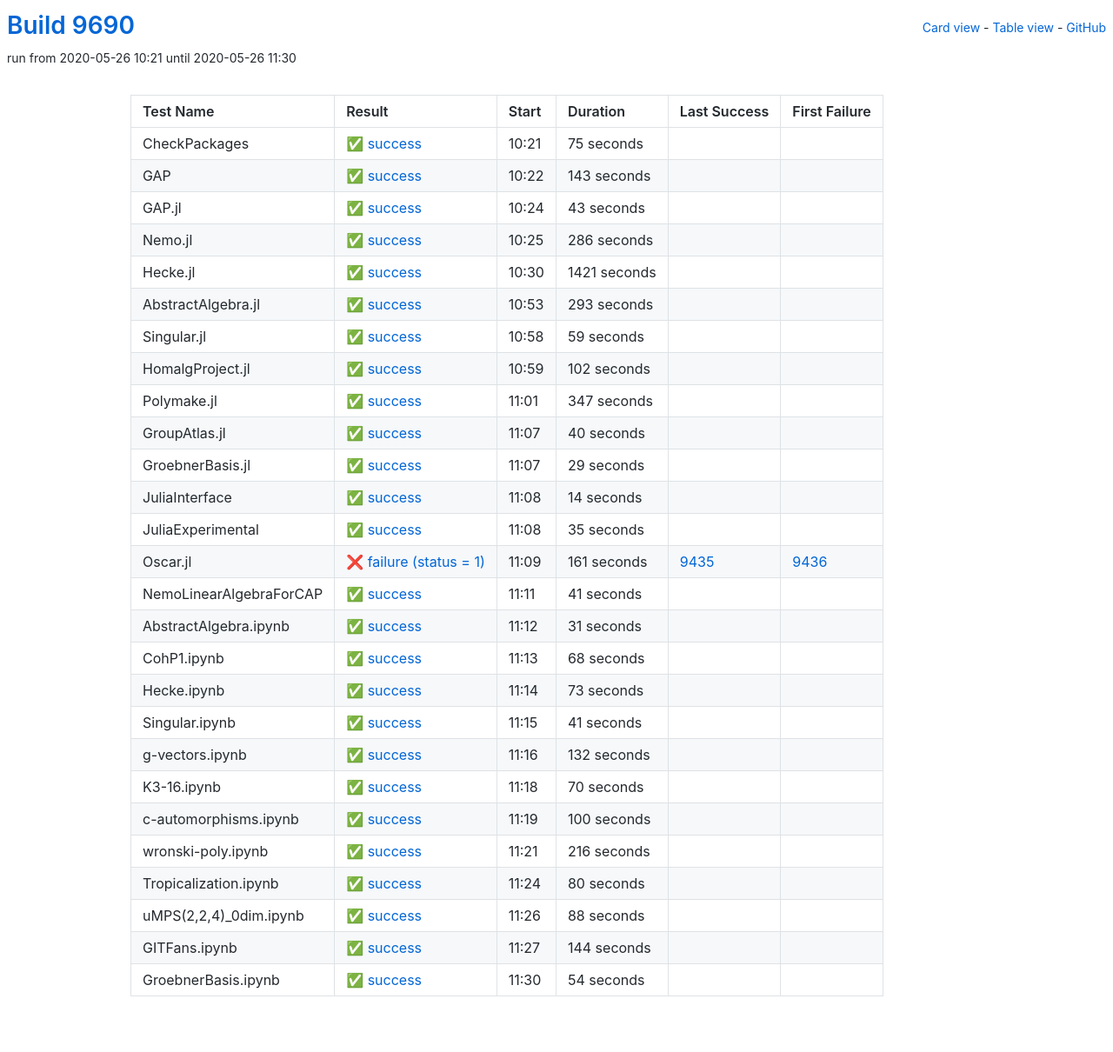
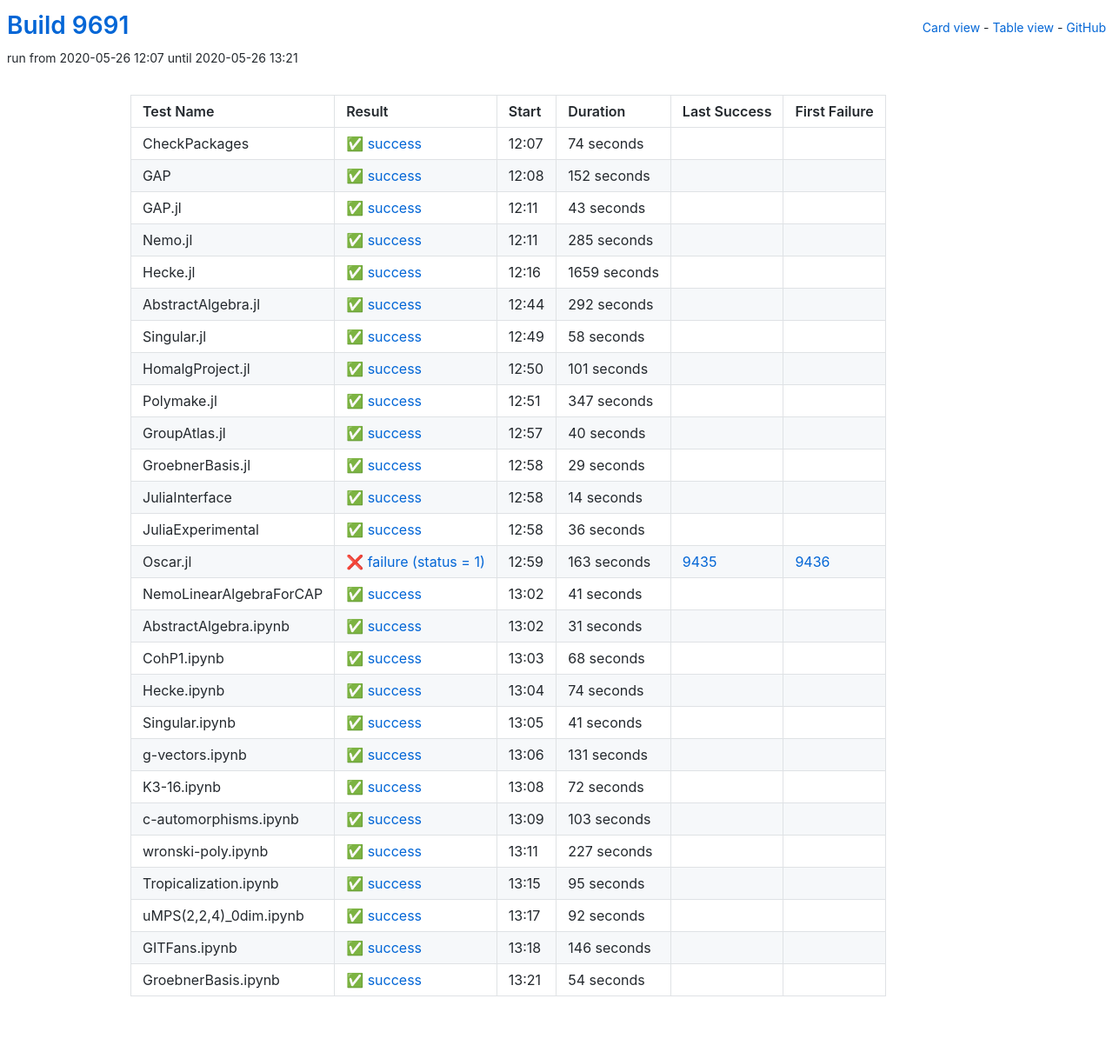
Before and after one commit to oscar-system/oscar-ci-status, a Jekyll site: the page built from table.html, in a window 1280 px wide. Shown: the whole page at 87% size. Built offline with Jekyll 4.4.1, drawn with Linux system fonts in a browser that asks for light colours.

Commit message:
Build 9691

```diff
--- a/_data/ci.yml
+++ b/_data/ci.yml
@@ -1,29 +1,29 @@
-build: 9690
-build_url: https://oscarci.mathematik.uni-kl.de/job/oscar/9690/
+build: 9691
+build_url: https://oscarci.mathematik.uni-kl.de/job/oscar/9691/
 job: oscar
 tests:
-- duration: 75
+- duration: 74
   exitcode: 0
   first_failure: false
   first_failure_url: null
   id: checkpackages
   last_success: false
   last_success_url: null
-  log: https://oscarci.mathematik.uni-kl.de/job/oscar/9690/artifact/logs/build-9690/CheckPackages.log
+  log: https://oscarci.mathematik.uni-kl.de/job/oscar/9691/artifact/logs/build-9691/CheckPackages.log
   name: CheckPackages
-  start: 2020-05-26 10:21
+  start: 2020-05-26 12:07
   status: success
   success: true
-- duration: 143
+- duration: 152
   exitcode: 0
   first_failure: false
   first_failure_url: null
   id: gap
   last_success: false
   last_success_url: null
-  log: https://oscarci.mathematik.uni-kl.de/job/oscar/9690/artifact/logs/build-9690/GAP.log
+  log: https://oscarci.mathematik.uni-kl.de/job/oscar/9691/artifact/logs/build-9691/GAP.log
   name: GAP
-  start: 2020-05-26 10:22
+  start: 2020-05-26 12:08
   status: success
   success: true
 - duration: 43
@@ -33,69 +33,69 @@
   id: gap-jl
   last_success: false
   last_success_url: null
-  log: https://oscarci.mathematik.uni-kl.de/job/oscar/9690/artifact/logs/build-9690/GAP.jl.log
+  log: https://oscarci.mathematik.uni-kl.de/job/oscar/9691/artifact/logs/build-9691/GAP.jl.log
   name: GAP.jl
-  start: 2020-05-26 10:24
+  start: 2020-05-26 12:11
   status: success
   success: true
-- duration: 286
+- duration: 285
   exitcode: 0
   first_failure: false
   first_failure_url: null
   id: nemo-jl
   last_success: false
   last_success_url: null
-  log: https://oscarci.mathematik.uni-kl.de/job/oscar/9690/artifact/logs/build-9690/Nemo.jl.log
+  log: https://oscarci.mathematik.uni-kl.de/job/oscar/9691/artifact/logs/build-9691/Nemo.jl.log
   name: Nemo.jl
-  start: 2020-05-26 10:25
+  start: 2020-05-26 12:11
   status: success
   success: true
-- duration: 1421
+- duration: 1659
   exitcode: 0
   first_failure: false
   first_failure_url: null
   id: hecke-jl
   last_success: false
   last_success_url: null
-  log: https://oscarci.mathematik.uni-kl.de/job/oscar/9690/artifact/logs/build-9690/Hecke.jl.log
+  log: https://oscarci.mathematik.uni-kl.de/job/oscar/9691/artifact/logs/build-9691/Hecke.jl.log
   name: Hecke.jl
-  start: 2020-05-26 10:30
+  start: 2020-05-26 12:16
   status: success
   success: true
-- duration: 293
+- duration: 292
   exitcode: 0
   first_failure: false
   first_failure_url: null
   id: abstractalgebra-jl
   last_success: false
   last_success_url: null
-  log: https://oscarci.mathematik.uni-kl.de/job/oscar/9690/artifact/logs/build-9690/AbstractAlgebra.jl.log
+  log: https://oscarci.mathematik.uni-kl.de/job/oscar/9691/artifact/logs/build-9691/AbstractAlgebra.jl.log
   name: AbstractAlgebra.jl
-  start: 2020-05-26 10:53
+  start: 2020-05-26 12:44
   status: success
   success: true
-- duration: 59
+- duration: 58
   exitcode: 0
   first_failure: false
   first_failure_url: null
   id: singular-jl
   last_success: false
   last_success_url: null
-  log: https://oscarci.mathematik.uni-kl.de/job/oscar/9690/artifact/logs/build-9690/Singular.jl.log
+  log: https://oscarci.mathematik.uni-kl.de/job/oscar/9691/artifact/logs/build-9691/Singular.jl.log
   name: Singular.jl
-  start: 2020-05-26 10:58
+  start: 2020-05-26 12:49
   status: success
   success: true
-- duration: 102
+- duration: 101
   exitcode: 0
   first_failure: false
   first_failure_url: null
   id: homalgproject-jl
   last_success: false
   last_success_url: null
-  log: https://oscarci.mathematik.uni-kl.de/job/oscar/9690/artifact/logs/build-9690/HomalgProject.jl.log
+  log: https://oscarci.mathematik.uni-kl.de/job/oscar/9691/artifact/logs/build-9691/HomalgProject.jl.log
   name: HomalgProject.jl
-  start: 2020-05-26 10:59
+  start: 2020-05-26 12:50
   status: success
   success: true
 - duration: 347
@@ -105,9 +105,9 @@
   id: polymake-jl
   last_success: false
   last_success_url: null
-  log: https://oscarci.mathematik.uni-kl.de/job/oscar/9690/artifact/logs/build-9690/Polymake.jl.log
+  log: https://oscarci.mathematik.uni-kl.de/job/oscar/9691/artifact/logs/build-9691/Polymake.jl.log
   name: Polymake.jl
-  start: 2020-05-26 11:01
+  start: 2020-05-26 12:51
   status: success
   success: true
 - duration: 40
@@ -117,9 +117,9 @@
   id: groupatlas-jl
   last_success: false
   last_success_url: null
-  log: https://oscarci.mathematik.uni-kl.de/job/oscar/9690/artifact/logs/build-9690/GroupAtlas.jl.log
+  log: https://oscarci.mathematik.uni-kl.de/job/oscar/9691/artifact/logs/build-9691/GroupAtlas.jl.log
   name: GroupAtlas.jl
-  start: 2020-05-26 11:07
+  start: 2020-05-26 12:57
   status: success
   success: true
 - duration: 29
@@ -129,9 +129,9 @@
   id: groebnerbasis-jl
   last_success: false
   last_success_url: null
-  log: https://oscarci.mathematik.uni-kl.de/job/oscar/9690/artifact/logs/build-9690/GroebnerBasis.jl.log
+  log: https://oscarci.mathematik.uni-kl.de/job/oscar/9691/artifact/logs/build-9691/GroebnerBasis.jl.log
   name: GroebnerBasis.jl
-  start: 2020-05-26 11:07
+  start: 2020-05-26 12:58
   status: success
   success: true
 - duration: 14
@@ -141,33 +141,33 @@
   id: juliainterface
   last_success: false
   last_success_url: null
-  log: https://oscarci.mathematik.uni-kl.de/job/oscar/9690/artifact/logs/build-9690/JuliaInterface.log
+  log: https://oscarci.mathematik.uni-kl.de/job/oscar/9691/artifact/logs/build-9691/JuliaInterface.log
   name: JuliaInterface
-  start: 2020-05-26 11:08
+  start: 2020-05-26 12:58
   status: success
   success: true
-- duration: 35
+- duration: 36
   exitcode: 0
   first_failure: false
   first_failure_url: null
   id: juliaexperimental
   last_success: false
   last_success_url: null
-  log: https://oscarci.mathematik.uni-kl.de/job/oscar/9690/artifact/logs/build-9690/JuliaExperimental.log
+  log: https://oscarci.mathematik.uni-kl.de/job/oscar/9691/artifact/logs/build-9691/JuliaExperimental.log
   name: JuliaExperimental
-  start: 2020-05-26 11:08
+  start: 2020-05-26 12:58
   status: success
   success: true
-- duration: 161
+- duration: 163
   exitcode: 1
   first_failure: 9436
   first_failure_url: https://oscarci.mathematik.uni-kl.de/job/oscar/9436/
   id: oscar-jl
   last_success: 9435
   last_success_url: https://oscarci.mathematik.uni-kl.de/job/oscar/9435/
-  log: https://oscarci.mathematik.uni-kl.de/job/oscar/9690/artifact/logs/build-9690/Oscar.jl.log
+  log: https://oscarci.mathematik.uni-kl.de/job/oscar/9691/artifact/logs/build-9691/Oscar.jl.log
   name: Oscar.jl
-  start: 2020-05-26 11:09
+  start: 2020-05-26 12:59
   status: failure
   success: false
 - duration: 41
@@ -177,9 +177,9 @@
   id: nemolinearalgebraforcap
   last_success: false
   last_success_url: null
-  log: https://oscarci.mathematik.uni-kl.de/job/oscar/9690/artifact/logs/build-9690/NemoLinearAlgebraForCAP.log
+  log: https://oscarci.mathematik.uni-kl.de/job/oscar/9691/artifact/logs/build-9691/NemoLinearAlgebraForCAP.log
   name: NemoLinearAlgebraForCAP
-  start: 2020-05-26 11:11
+  start: 2020-05-26 13:02
   status: success
   success: true
 - duration: 31
@@ -189,9 +189,9 @@
   id: abstractalgebra-ipynb
   last_success: false
   last_success_url: null
-  log: https://oscarci.mathematik.uni-kl.de/job/oscar/9690/artifact/logs/build-9690/AbstractAlgebra.ipynb.log
+  log: https://oscarci.mathematik.uni-kl.de/job/oscar/9691/artifact/logs/build-9691/AbstractAlgebra.ipynb.log
   name: AbstractAlgebra.ipynb
-  start: 2020-05-26 11:12
+  start: 2020-05-26 13:02
   status: success
   success: true
 - duration: 68
@@ -201,21 +201,21 @@
   id: cohp1-ipynb
   last_success: false
   last_success_url: null
-  log: https://oscarci.mathematik.uni-kl.de/job/oscar/9690/artifact/logs/build-9690/CohP1.ipynb.log
+  log: https://oscarci.mathematik.uni-kl.de/job/oscar/9691/artifact/logs/build-9691/CohP1.ipynb.log
   name: CohP1.ipynb
-  start: 2020-05-26 11:13
+  start: 2020-05-26 13:03
   status: success
   success: true
-- duration: 73
+- duration: 74
   exitcode: 0
   first_failure: false
   first_failure_url: null
   id: hecke-ipynb
   last_success: false
   last_success_url: null
-  log: https://oscarci.mathematik.uni-kl.de/job/oscar/9690/artifact/logs/build-9690/Hecke.ipynb.log
+  log: https://oscarci.mathematik.uni-kl.de/job/oscar/9691/artifact/logs/build-9691/Hecke.ipynb.log
   name: Hecke.ipynb
-  start: 2020-05-26 11:14
+  start: 2020-05-26 13:04
   status: success
   success: true
 - duration: 41
@@ -225,93 +225,93 @@
   id: singular-ipynb
   last_success: false
   last_success_url: null
-  log: https://oscarci.mathematik.uni-kl.de/job/oscar/9690/artifact/logs/build-9690/Singular.ipynb.log
+  log: https://oscarci.mathematik.uni-kl.de/job/oscar/9691/artifact/logs/build-9691/Singular.ipynb.log
   name: Singular.ipynb
-  start: 2020-05-26 11:15
+  start: 2020-05-26 13:05
   status: success
   success: true
-- duration: 132
+- duration: 131
   exitcode: 0
   first_failure: false
   first_failure_url: null
   id: g-vectors-ipynb
   last_success: false
   last_success_url: null
-  log: https://oscarci.mathematik.uni-kl.de/job/oscar/9690/artifact/logs/build-9690/g-vectors.ipynb.log
+  log: https://oscarci.mathematik.uni-kl.de/job/oscar/9691/artifact/logs/build-9691/g-vectors.ipynb.log
   name: g-vectors.ipynb
-  start: 2020-05-26 11:16
+  start: 2020-05-26 13:06
   status: success
   success: true
-- duration: 70
+- duration: 72
   exitcode: 0
   first_failure: false
   first_failure_url: null
   id: k3-16-ipynb
   last_success: false
   last_success_url: null
-  log: https://oscarci.mathematik.uni-kl.de/job/oscar/9690/artifact/logs/build-9690/K3-16.ipynb.log
+  log: https://oscarci.mathematik.uni-kl.de/job/oscar/9691/artifact/logs/build-9691/K3-16.ipynb.log
   name: K3-16.ipynb
-  start: 2020-05-26 11:18
+  start: 2020-05-26 13:08
   status: success
   success: true
-- duration: 100
+- duration: 103
   exitcode: 0
   first_failure: false
   first_failure_url: null
   id: c-automorphisms-ipynb
   last_success: false
   last_success_url: null
-  log: https://oscarci.mathematik.uni-kl.de/job/oscar/9690/artifact/logs/build-9690/c-automorphisms.ipynb.log
+  log: https://oscarci.mathematik.uni-kl.de/job/oscar/9691/artifact/logs/build-9691/c-automorphisms.ipynb.log
   name: c-automorphisms.ipynb
-  start: 2020-05-26 11:19
+  start: 2020-05-26 13:09
   status: success
   success: true
-- duration: 216
+- duration: 227
   exitcode: 0
   first_failure: false
   first_failure_url: null
   id: wronski-poly-ipynb
   last_success: false
   last_success_url: null
-  log: https://oscarci.mathematik.uni-kl.de/job/oscar/9690/artifact/logs/build-9690/wronski-poly.ipynb.log
+  log: https://oscarci.mathematik.uni-kl.de/job/oscar/9691/artifact/logs/build-9691/wronski-poly.ipynb.log
   name: wronski-poly.ipynb
-  start: 2020-05-26 11:21
+  start: 2020-05-26 13:11
   status: success
   success: true
-- duration: 80
+- duration: 95
   exitcode: 0
   first_failure: false
   first_failure_url: null
   id: tropicalization-ipynb
   last_success: false
   last_success_url: null
-  log: https://oscarci.mathematik.uni-kl.de/job/oscar/9690/artifact/logs/build-9690/Tropicalization.ipynb.log
+  log: https://oscarci.mathematik.uni-kl.de/job/oscar/9691/artifact/logs/build-9691/Tropicalization.ipynb.log
   name: Tropicalization.ipynb
-  start: 2020-05-26 11:24
+  start: 2020-05-26 13:15
   status: success
   success: true
-- duration: 88
+- duration: 92
   exitcode: 0
   first_failure: false
   first_failure_url: null
   id: umps-2-2-4-0dim-ipynb
   last_success: false
   last_success_url: null
-  log: https://oscarci.mathematik.uni-kl.de/job/oscar/9690/artifact/logs/build-9690/uMPS-2-2-4-_0dim.ipynb.log
+  log: https://oscarci.mathematik.uni-kl.de/job/oscar/9691/artifact/logs/build-9691/uMPS-2-2-4-_0dim.ipynb.log
   name: uMPS(2,2,4)_0dim.ipynb
-  start: 2020-05-26 11:26
+  start: 2020-05-26 13:17
   status: success
   success: true
-- duration: 144
+- duration: 146
   exitcode: 0
   first_failure: false
   first_failure_url: null
   id: gitfans-ipynb
   last_success: false
   last_success_url: null
-  log: https://oscarci.mathematik.uni-kl.de/job/oscar/9690/artifact/logs/build-9690/GITFans.ipynb.log
+  log: https://oscarci.mathematik.uni-kl.de/job/oscar/9691/artifact/logs/build-9691/GITFans.ipynb.log
   name: GITFans.ipynb
-  start: 2020-05-26 11:27
+  start: 2020-05-26 13:18
   status: success
   success: true
 - duration: 54
@@ -321,8 +321,8 @@
   id: groebnerbasis-ipynb
   last_success: false
   last_success_url: null
-  log: https://oscarci.mathematik.uni-kl.de/job/oscar/9690/artifact/logs/build-9690/GroebnerBasis.ipynb.log
+  log: https://oscarci.mathematik.uni-kl.de/job/oscar/9691/artifact/logs/build-9691/GroebnerBasis.ipynb.log
   name: GroebnerBasis.ipynb
-  start: 2020-05-26 11:30
+  start: 2020-05-26 13:21
   status: success
   success: true
```
Also changed, not shown: README.md.
